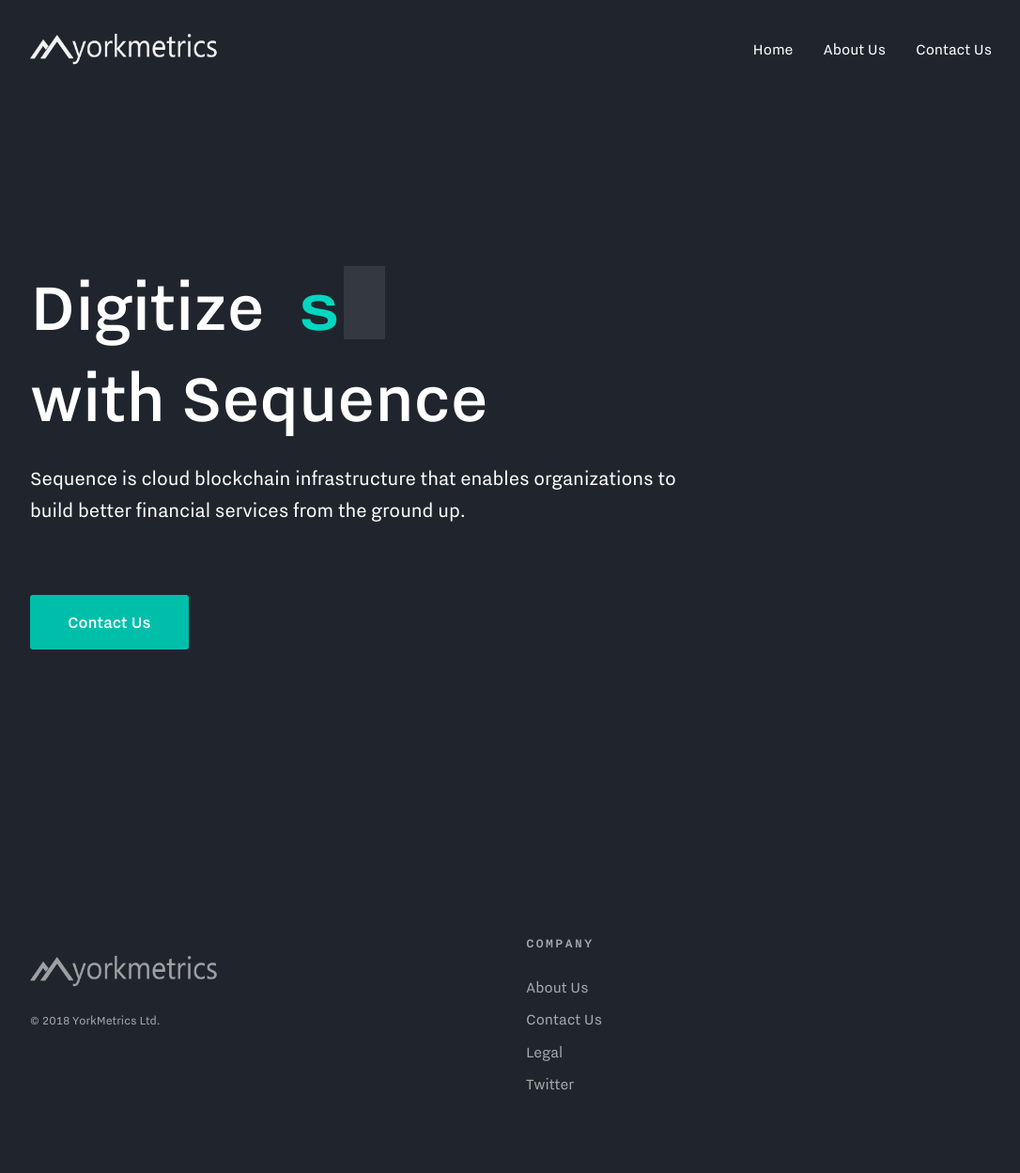
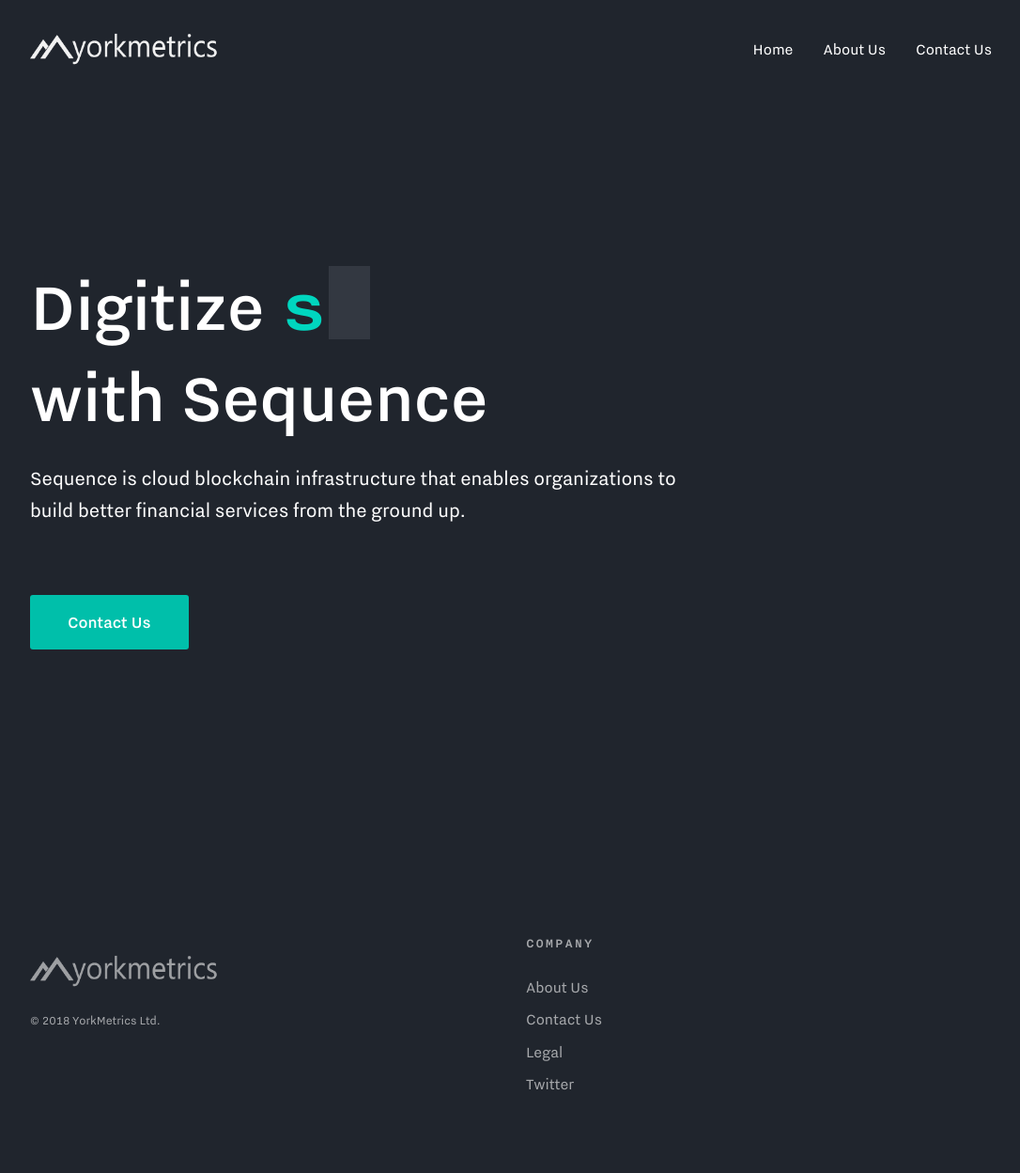
Before and after one commit to 503434853435/ym, a Jekyll site: the page built from _pages/index.md, in a window 1280 px wide. Shown: the whole page at 94% size, without its empty margins (96-1182 px from the left). Built offline with Jekyll 4.4.1, drawn with Linux system fonts in a browser that asks for light colours; a script that is not in the unit is left out.

Commit message:
update template

```diff
--- a/_layouts/default.html
+++ b/_layouts/default.html
@@ -10,19 +10,17 @@
       <div class="dtc v-mid">
         <div class="mw9 center w-100">
           <h1 class="fw-600 f-headline lh-blink f-headline-m white pt4 pt0-m">
-            {%- if page.permalink == '/' -%}
-            <span class="db dib-m pr3">{{ page.headline.first-part }} </span>
+            {% if page.permalink == '/' %}
+            <span class="db dib-m">{{ page.headline.first-part }} </span>
             <div class="relative dib">
-              <span class="c-aqua font-nitti tracked-terminal typewrite lh-solid dib-m" data-period="2000" data-type='{{ page.blink_words | jsonify }}'>
-                <div class="wrap dib"></div>
-              </span>
-              <div class="cursor"></div>
-            </div>
-            <span class="db">{{ page.headline.last-part }}</span>
+               <span class="c-aqua font-nitti tracked-terminal typewrite lh-solid dib-m" data-period="2000" data-type='{{ page.blink_words | jsonify }}'>
+                 <div class="wrap dib"></div>
+                 </span><div class="cursor"></div></div> <span class="db">{{ page.headline.last-part }}</span>
             {%- else -%}
               {{ page.headline }}
             {%- endif -%}
           </h1>
+
           <div class="cf pb4">
             <p class="f4 f3-sm c-white pb5 pt3 pt0-sm measure">{{ page.description }}</p>
             {% if page.button %}
@@ -40,6 +38,12 @@
   </section>
   {% include footer.html %}
   <script src="/assets/main.js"></script>
+  {% if page.permalink == '/contact-us/' %}
+  <script src="https://code.jquery.com/jquery-3.3.1.min.js"
+  integrity="sha256-FgpCb/KJQlLNfOu91ta32o/NMZxltwRo8QtmkMRdAu8=" crossorigin="anonymous"></script>
+  <script src = '/assets/autoresize.js'></script>
+  <script src = '/assets/form.js'></script>
+  {% endif %}
   {%- include analytics.html -%}
   {% if page.permalink == '/' %} {%- include helpcrunch.html -%} {% endif %}
 </body>
```
